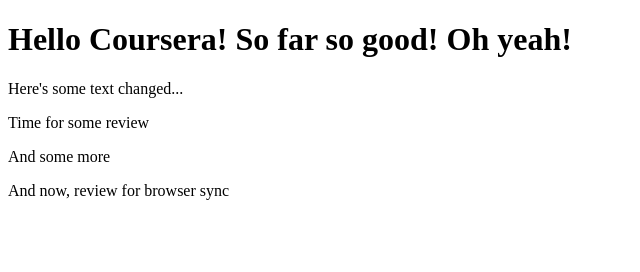
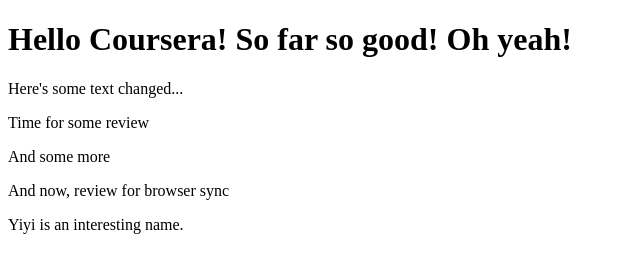
Before and after one commit to HyeprBoy/coursera_johnshopskin, a plain HTML site: page site/index.html in a window 1280 px wide. Shown: the whole page, without its empty margins (0-640 px from the left). Drawn offline with Linux system fonts and the light colour scheme.

Commit message:
a small additional change

```diff
--- a/site/index.html
+++ b/site/index.html
@@ -9,5 +9,6 @@
 <p>Time for some review</p>
 <p>And some more</p>
 <p>And now, review for browser sync</p>
+<p>Yiyi is an interesting name.</p>
 </body>
 </html>
```
